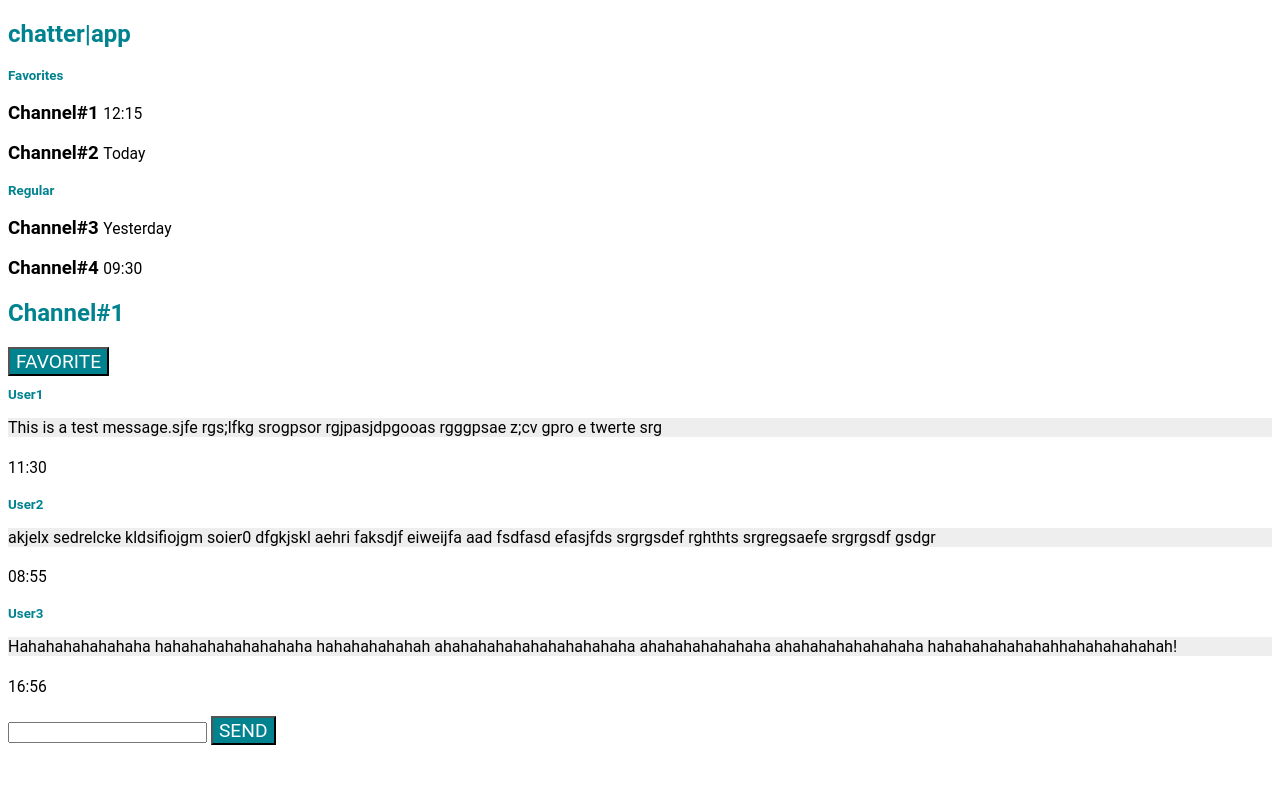
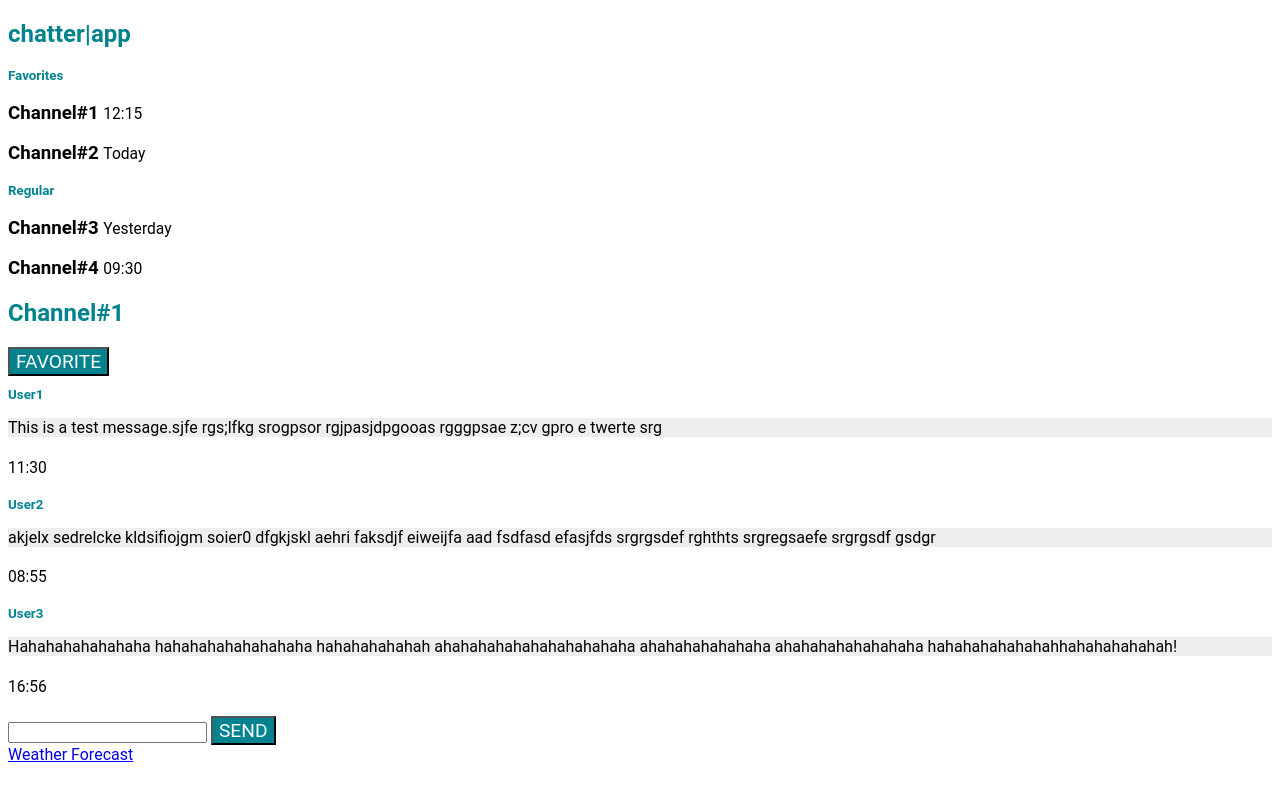
Before and after one commit to BryanTan-Byte/bryantan-byte.github.io, a plain HTML site: page index.html in a window 1280 px wide. Drawn offline with Linux system fonts and the light colour scheme.

Commit message:
Update index.html

```diff
--- a/index.html
+++ b/index.html
@@ -58,5 +58,7 @@
         <!-- Input text -->
         <input type="text">
         <button>SEND</button>
+        <br>
+        <a href="./WeatherForecast.html">Weather Forecast</a>
     </section>
 </body>
```
